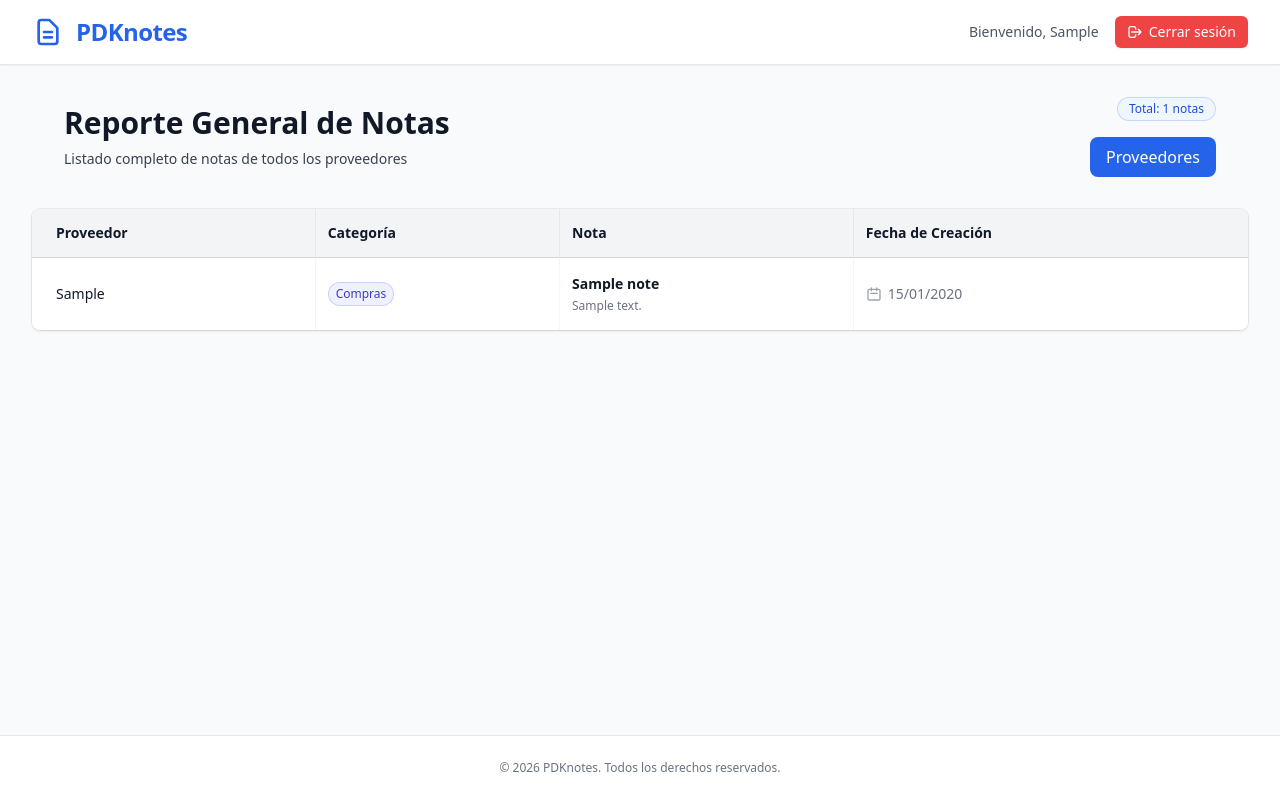
After one commit to AlejandroKT/PDKnotes, a Django app: page /supervisor/table/ in a window 1280 px wide. The commit adds this page. Run offline with Django 5.2, Linux system fonts and the light colour scheme; a user stored in the database is signed in; tables that the repository leaves empty hold one stand-in row (values such as "Sample post"); some libraries are stand-ins or nearby versions.

Commit message:
Se creo la vista y plantilla de la tabla que registra todos las notas en formato tabla de excel

```diff
--- a/accounts/views.py
+++ b/accounts/views.py
@@ -30,7 +30,7 @@ def register_view(request):
 def login_view(request):
     if request.user.is_authenticated:
         if request.user.is_supervisor:
-            return redirect('supervisor_dashboard')
+            return redirect('supervisor_table')
         return redirect('supplier_dashboard')
 
     if request.method == 'POST':
--- a/config/settings.py
+++ b/config/settings.py
@@ -25,6 +25,9 @@ SECRET_KEY = config('SECRET_KEY')
 
 # SECURITY WARNING: don't run with debug turned on in production!
 DEBUG = config('DEBUG', default=False, cast=bool)
+
+# Email configuration - Para desarrollo (muestra emails en la consola)
+#EMAIL_BACKEND = 'django.core.mail.backends.console.EmailBackend'
 
 
 allowed_hosts_str = config('ALLOWED_HOSTS', default='localhost,127.0.0.1')
--- a/notes/forms.py
+++ b/notes/forms.py
@@ -4,8 +4,9 @@ from .models import Note
 class NoteForm(forms.ModelForm):
     class Meta:
         model = Note
-        fields = ('title', 'content')
+        fields = ['title', 'content', 'category']
         widgets = {
             'title': forms.TextInput(attrs={'class': 'mt-1 block w-full rounded-md border-gray-300 shadow-sm focus:border-indigo-300 focus:ring focus:ring-indigo-200 focus:ring-opacity-50'}),
             'content': forms.Textarea(attrs={'rows': 5, 'class': 'mt-1 block w-full rounded-md border-gray-300 shadow-sm focus:border-indigo-300 focus:ring focus:ring-indigo-200 focus:ring-opacity-50'}),
+            'category': forms.Select(attrs={'class': 'w-full px-4 py-2 border border-gray-300 rounded-lg focus:ring-2 focus:ring-blue-500 focus:border-blue-500 bg-white',}),
         }
--- a/notes/urls.py
+++ b/notes/urls.py
@@ -10,7 +10,8 @@ urlpatterns = [
     path('supplier/note/<int:pk>/delete/', views.note_delete, name='note_delete'),
 
     # Supervisor URLs
-    path('supervisor/dashboard/', views.supervisor_dashboard, name='supervisor_dashboard'),
+    path('supervisor/table/', views.supervisor_table, name='supervisor_table'),
+    path('supervisor/dashboard/',views.supervisor_dashboard, name='supervisor_dashboard'),
     path('supervisor/supplier/<int:supplier_id>/notes/', views.supervisor_supplier_notes, name='supervisor_supplier_notes'),
     path('supervisor/note/<int:pk>/', views.supervisor_note_detail, name='supervisor_note_detail'),
 ]
--- a/notes/views.py
+++ b/notes/views.py
@@ -3,6 +3,7 @@ from django.shortcuts import render, get_object_or_404, redirect
 from django.contrib.auth.decorators import login_required, user_passes_test
 from django.contrib import messages
 from .models import Note
+from django.core.paginator import Paginator
 from accounts.models import User
 from .forms import NoteForm
 
@@ -14,7 +15,6 @@ def supervisor_required(view_func):
     return user_passes_test(lambda u: u.is_supervisor, login_url='login')(view_func)
 
 # --- SUPPLIER VIEWS ---
-
 @login_required
 @supplier_required
 def supplier_dashboard(request):
@@ -30,7 +30,7 @@ def note_create(request):
             note = form.save(commit=False)
             note.supplier = request.user
             note.save()
-            messages.success(request, 'Note created successfully.')
+            messages.success(request, 'Nota creada con exito.')
             return redirect('supplier_dashboard')
     else:
         form = NoteForm()
@@ -87,3 +87,25 @@ def supervisor_note_detail(request, pk):
     # El supervisor puede ver cualquier nota, sin filtrar por supplier=request.user
     note = get_object_or_404(Note, pk=pk)
     return render(request, 'notes/supervisor_note_detail.html', {'note': note})
+
+def is_superuser(user):
+    return user.is_authenticated and user.is_superuser
+
+@login_required
+@user_passes_test(is_superuser)
+def supervisor_table(request):
+     # 1. Obtenemos todas las notas ordenadas
+    notes = Note.objects.select_related('supplier').order_by('-created_at')
+
+    # 2. Configuramos el paginador
+    paginator = Paginator(notes, 15)
+    page_number = request.GET.get('page')
+
+    # 3. Obtenemos el objeto de página actual
+    page_obj = paginator.get_page(page_number)
+
+    return render(request, 'notes/supervisor_table.html', {
+        'page_obj': page_obj, # Enviamos el objeto de página al template
+        'total_notes': notes.count(), # Para el badge de total en el header
+        'notes': notes,
+    })
--- /dev/null
+++ b/template/notes/supervisor_table.html
@@ -0,0 +1,128 @@
+{% extends 'base.html' %}
+{% block title %}Reporte General de Notas{% endblock %}
+
+{% block content %}
+<div class="px-4 sm:px-6 lg:px-8">
+    <!-- Header: flex horizontal de lado a lado -->
+    <div class="sm:flex sm:items-center sm:justify-between mb-6">
+
+        <!-- Elemento 1: Lado Izquierdo -->
+        <div class="sm:flex-auto">
+            <h1 class="text-3xl font-bold text-gray-900">Reporte General de Notas</h1>
+            <p class="mt-2 text-sm text-gray-700">Listado completo de notas de todos los proveedores</p>
+        </div>
+
+        <!-- Elemento 2: Lado Derecho (Agrupado en columna vertical) -->
+        <div class="mt-4 sm:mt-0 flex flex-col items-end gap-4">
+
+            <span class="inline-flex items-center rounded-full bg-blue-50 px-3 py-1 text-xs font-medium text-blue-700 ring-1 ring-inset ring-blue-600/20">
+                Total: {{ page_obj.paginator.count }} notas
+            </span>
+            <span>
+                <a href="{% url 'supervisor_dashboard' %}" class="bg-blue-600 text-white px-4 py-2 rounded-lg hover:bg-blue-700 inline-block">
+                    Proveedores
+                </a>
+            </span>
+
+        </div>
+
+    </div>
+</div>
+
+    <!-- Tabla tipo Excel -->
+    <div class="mt-8 flex flex-col">
+        <div class="-my-2 -mx-4 sm:-mx-6 lg:-mx-8">
+            <div class="inline-block min-w-full py-2 align-middle md:px-6 lg:px-8">
+                <div class="overflow-hidden shadow ring-1 ring-black ring-opacity-5 md:rounded-lg">
+                    <table class="min-w-full divide-y divide-gray-300">
+                        <thead class="bg-gray-100">
+                            <tr>
+                                <th scope="col" class="py-3.5 pl-4 pr-3 text-left text-sm font-semibold text-gray-900 sm:pl-6 border-r border-gray-200">Proveedor</th>
+                                <th scope="col" class="px-3 py-3.5 text-left text-sm font-semibold text-gray-900 border-r border-gray-200">Categoría</th>
+                                <th scope="col" class="px-3 py-3.5 text-left text-sm font-semibold text-gray-900 border-r border-gray-200">Nota</th>
+                                <th scope="col" class="px-3 py-3.5 text-left text-sm font-semibold text-gray-900">Fecha de Creación</th>
+                            </tr>
+                        </thead>
+                        <tbody class="divide-y divide-gray-200 bg-white">
+                            <!-- CAMBIO 2: Iteramos sobre page_obj en lugar de notes -->
+                            {% for note in page_obj %}
+                            <tr class="hover:bg-blue-50 transition-colors duration-150">
+                                <td class="whitespace-nowrap py-4 pl-4 pr-3 text-sm font-medium text-gray-900 sm:pl-6 border-r border-gray-100">
+                                    {{ note.supplier.first_name }}
+                                </td>
+                                <td class="whitespace-nowrap px-3 py-4 text-sm text-gray-500 border-r border-gray-100">
+                                    <span class="inline-flex items-center rounded-full bg-indigo-50 px-2 py-1 text-xs font-medium text-indigo-700 ring-1 ring-inset ring-indigo-600/20">
+                                        {{ note.get_category_display }}
+                                    </span>
+                                </td>
+                                <td class="px-3 py-4 text-sm text-gray-700 border-r border-gray-100 max-w-md">
+                                    <div class="font-semibold text-gray-900 truncate" title="{{ note.title }}">{{ note.title }}</div>
+                                    <div class="text-gray-500 text-xs mt-1 line-clamp-2" title="{{ note.content }}">{{ note.content }}</div>
+                                </td>
+                                <td class="whitespace-nowrap px-3 py-4 text-sm text-gray-500">
+                                    <div class="flex items-center">
+                                        <svg class="h-4 w-4 mr-1.5 text-gray-400" fill="none" stroke="currentColor" viewBox="0 0 24 24">
+                                            <path stroke-linecap="round" stroke-linejoin="round" stroke-width="2" d="M8 7V3m8 4V3m-9 8h10M5 21h14a2 2 0 002-2V7a2 2 0 00-2-2H5a2 2 0 00-2 2v12a2 2 0 002 2z"></path>
+                                        </svg>
+                                        {{ note.created_at|date:"d/m/Y" }}
+                                    </div>
+                                </td>
+                            </tr>
+                            {% empty %}
+                            <tr>
+                                <td colspan="4" class="text-center py-12 text-gray-500">
+                                    <p class="mt-2">No hay notas registradas en el sistema.</p>
+                                </td>
+                            </tr>
+                            {% endfor %}
+                        </tbody>
+                    </table>
+
+                    <!-- CAMBIO 3: Barra de Paginación con Tailwind CSS -->
+                    {% if page_obj.paginator.num_pages > 1 %}
+                    <nav class="flex items-center justify-between border-t border-gray-200 bg-white px-4 py-3 sm:px-6" aria-label="Pagination">
+                        <div class="hidden sm:block">
+                            <p class="text-sm text-gray-700">
+                                Mostrando
+                                <span class="font-medium">{{ page_obj.start_index }}</span>
+                                a
+                                <span class="font-medium">{{ page_obj.end_index }}</span>
+                                de
+                                <span class="font-medium">{{ page_obj.paginator.count }}</span>
+                                notas
+                            </p>
+                        </div>
+
+                        <div class="flex flex-1 justify-between sm:justify-end gap-2 mt-3 sm:mt-0">
+                            <!-- Botones Anteriores -->
+                            {% if page_obj.has_previous %}
+                                <a href="?page=1" class="relative inline-flex items-center rounded-md border border-gray-300 bg-white px-3 py-2 text-sm font-medium text-gray-700 hover:bg-gray-50">« Primera</a>
+                                <a href="?page={{ page_obj.previous_page_number }}" class="relative inline-flex items-center rounded-md border border-gray-300 bg-white px-3 py-2 text-sm font-medium text-gray-700 hover:bg-gray-50">‹ Anterior</a>
+                            {% else %}
+                                <span class="relative inline-flex items-center rounded-md border border-gray-200 bg-gray-100 px-3 py-2 text-sm font-medium text-gray-400 cursor-not-allowed">« Primera</span>
+                                <span class="relative inline-flex items-center rounded-md border border-gray-200 bg-gray-100 px-3 py-2 text-sm font-medium text-gray-400 cursor-not-allowed">‹ Anterior</span>
+                            {% endif %}
+
+                            <!-- Indicador de Página Actual -->
+                            <span class="relative inline-flex items-center rounded-md border border-blue-300 bg-blue-50 px-3 py-2 text-sm font-medium text-blue-600">
+                                Página {{ page_obj.number }} de {{ page_obj.paginator.num_pages }}
+                            </span>
+
+                            <!-- Botones Siguientes -->
+                            {% if page_obj.has_next %}
+                                <a href="?page={{ page_obj.next_page_number }}" class="relative inline-flex items-center rounded-md border border-gray-300 bg-white px-3 py-2 text-sm font-medium text-gray-700 hover:bg-gray-50">Siguiente ›</a>
+                                <a href="?page={{ page_obj.paginator.num_pages }}" class="relative inline-flex items-center rounded-md border border-gray-300 bg-white px-3 py-2 text-sm font-medium text-gray-700 hover:bg-gray-50">Última »</a>
+                            {% else %}
+                                <span class="relative inline-flex items-center rounded-md border border-gray-200 bg-gray-100 px-3 py-2 text-sm font-medium text-gray-400 cursor-not-allowed">Siguiente ›</span>
+                                <span class="relative inline-flex items-center rounded-md border border-gray-200 bg-gray-100 px-3 py-2 text-sm font-medium text-gray-400 cursor-not-allowed">Última »</span>
+                            {% endif %}
+                        </div>
+                    </nav>
+                    {% endif %}
+
+                </div>
+            </div>
+        </div>
+    </div>
+</div>
+{% endblock %}
```
Also changed, not shown: notes/models.py (+19 -0 lines), template/notes/note_form.html (+12 -0 lines), template/notes/supervisor_dashboard.html (+21 -5 lines), notes/migrations/0002_note_category.py (added).
